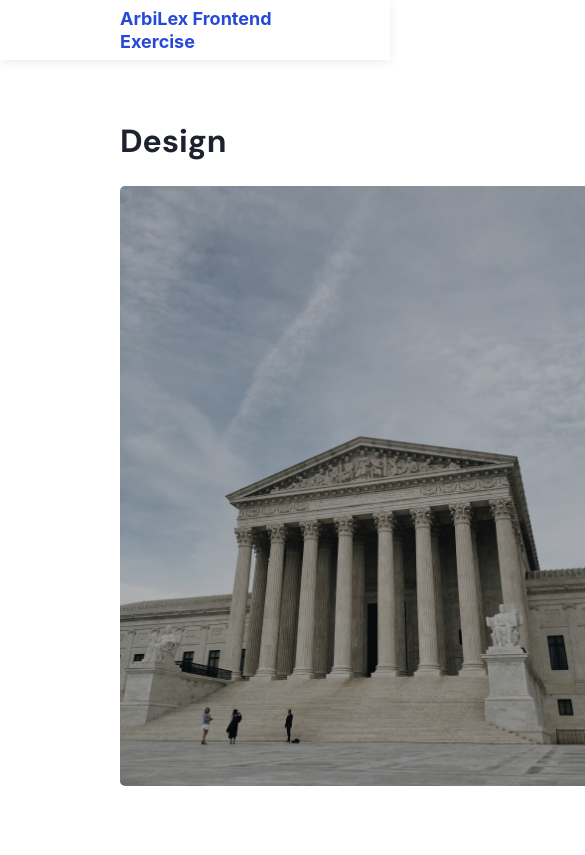
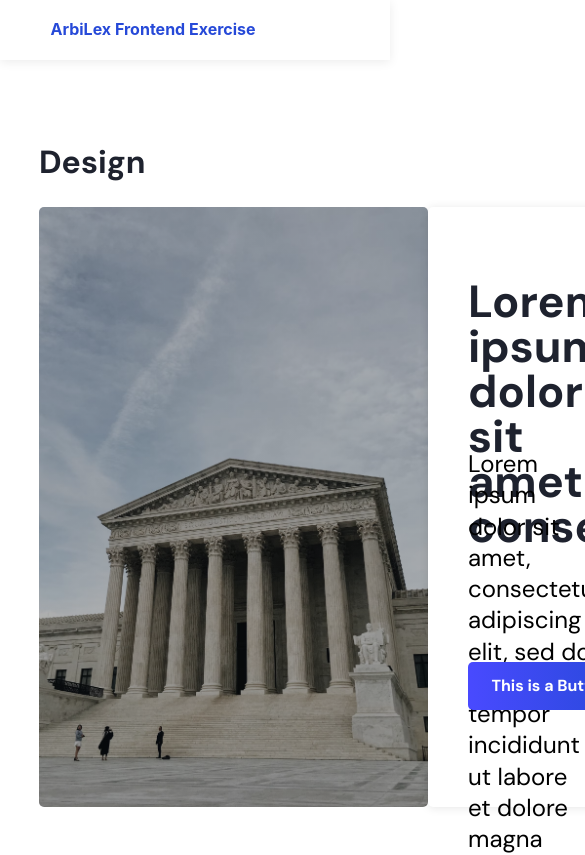
Before and after one commit to David7Mejia/figmaDesignChallenge, a React (Create React App) app: page / in a window 390 px wide. Shown: the top 855 px of the page, 585 px wide, since content can reach past the window. Built offline with nearby package versions, Linux system fonts and the light colour scheme.

Commit message:
responsiveness for design section

```diff
--- a/src/App.css
+++ b/src/App.css
@@ -1,4 +1,4 @@
 body{
-  margin: 0;
-  padding: 0;
+  width: 100%;
+  /* display: flex; */
 }
--- a/src/components/Content/Content.css
+++ b/src/components/Content/Content.css
@@ -1,17 +1,20 @@
 .main-content-holder{
-    margin: 60px 120px 0 120px;
-    height: 100vh;
-    width: 1200px;
+   display: flex;
+   padding-left: 10%;
+   padding-right: 10%;
+}
+
+.main-content{
+    width: 100%;
 }
 
 .section-title{
-    /* position: absolute; */
     height: 42px;
 
     font-family: 'DM Sans', sans-serif;
     font-style: normal;
     font-weight: 700;
-    font-size: 32px;
+    /* font-size: 32px; */
     line-height: 42px;
     color: #1E222E;
 }
@@ -20,3 +23,10 @@
     width: 105px;
     margin-bottom: 24px;
 }
+
+/* @media(max-width: 820px){
+    .main-content-holder{
+        padding-left: 0;
+        padding-right: 0;
+    }
+} */
--- a/src/components/Content/index.js
+++ b/src/components/Content/index.js
@@ -4,7 +4,11 @@ import './Content.css';
 const Content = () => {
   return (
     <div className='main-content-holder'>
+      <div className='main-content'>
       <Design />
+
+
+      </div>
     </div>
   );
 };
--- a/src/components/Design/Design.css
+++ b/src/components/Design/Design.css
@@ -1,17 +1,23 @@
 /*? Group 33 */
 .design-content {
   display: flex;
-  position: absolute;
-  height: 600px;
+  width: 100%;
+  /* position: absolute; */
+  /* flex-direction: column; */
+  /* ! */
+  height: 37.5rem;
 }
 
-.picture-overlay {
-  width: 488px;
-  background-color: rgba(0, 0, 0);
-  opacity: 10%;
+.design-section {
+  display: flex;
+  flex-direction: column;
+  margin-top: 60px;
 }
+
 .design-picture {
-  width: 488px;
+  width: 40.7%;
+  height: 100%;
+  min-width: 389px;
   background: linear-gradient(0deg, rgba(0, 0, 0, 0.3), rgba(0, 0, 0, 0.3)),
     url("../../sources/cathedral.avif");
   background-position: center;
@@ -21,7 +27,7 @@
 }
 
 .design-text {
-  width: 712px;
+  width: 59.3%;
   background: #ffffff;
   box-shadow: 0px 1px 10px rgba(0, 0, 0, 0.1);
   border-radius: 5px;
@@ -29,8 +35,12 @@
 
 .design-text-content {
   /* position: absolute; */
-  width: 652px;
-  height: 431px;
+  display: flex;
+  flex-direction: column;
+  justify-content: space-between;
+  width: auto;
+  /* ! */
+  height: 71.83%;
   margin: 72px 20px 97px 40px;
 }
 
@@ -38,38 +48,75 @@
   background: linear-gradient(266.33deg, #2649d8 0%, #494aff 99.63%);
   border-radius: 5px;
   width: 166px;
-  height: 48px;
+  height: 48px!important;
 
-  font-family: 'DM Sans', sans-serif;
+  font-family: "DM Sans", sans-serif;
   font-weight: 700;
   font-size: 16px;
   line-height: 20.83px;
   text-align: center;
 
-  color: #FFFFFF;
-  border:none;
+  color: #ffffff;
+  border: none;
+  top: 0;
+  /* margin-top: 16.70%; */
+}
+
+.lorem-ipsum {
+  height: 42px;
+  margin-top: 0;
+  margin-bottom: 0;
+  font-family: "DM Sans", sans-serif;
+  font-style: normal;
+  font-weight: 700;
+  /* line-height: 42px; */
+  color: #1e222e;
+  font-size: 48px;
 
 }
 
 #design-small-text {
-  width: 652px;
-  height: 155px;
+  /* ! */
+  width: 99%;
+  height: 35.96%;
   font-family: "DM Sans", sans-serif;
   font-style: normal;
   font-weight: 400;
   font-size: 24px;
   line-height: 31.25px;
   color: #000000;
+  margin-top: 7.42%;
 }
 
 #design-big-text {
-  /* position: absolute; */
-  /* top: 72px; */
-  font-size: 48px;
-  /* margin: 0!important; */
-  /* margin: 72px 0 32px 40px; */
-  /* margin-left: 40px; */
-  line-height: 62px;
-  width: 570px;
+  /* ! */
+  line-height: 3.9rem;
+  width: 80%;
   height: 124px;
 }
+
+@media (max-width: 1454px) {
+  #design-big-text{
+    line-height: 100%;
+    font-size: 45px;
+  }
+  #design-small-text {
+    /* line-height: 100%; */
+    /* font-size: 25px; */
+  }
+}
+
+@media(max-width: 530px){
+  .design-picture{
+    width: 100%;
+  }
+}
+
+@media(min-width: 820px && max-width: 1130px){
+    .design-picture{
+    width: 100%;
+  }
+}
+
+
+/* 1190 make another media for small text */
--- a/src/components/Design/index.js
+++ b/src/components/Design/index.js
@@ -3,7 +3,7 @@ import '../Content/Content.css';
 
 const Design = () => {
   return (
-    <div>
+    <div className="design-section">
       <h1 className="section-title" id="design-title">
         Design
       </h1>
@@ -11,14 +11,16 @@ const Design = () => {
         <div className="design-picture"></div>
         <div className="design-text">
           <div className="design-text-content">
-            <p className='section-title' id='design-big-text'>Lorem ipsum dolor sit amet consectetur.</p>
-            <p id='design-small-text'>
-            Lorem ipsum dolor sit amet, consectetur adipiscing elit, sed do
-            eiusmod tempor incididunt ut labore et dolore magna aliqua. Diam ut
-            venenatis tellus in metus vulputate. Urna nec tincidunt praesent
-            semper feugiat nibh sed pulvinar.
+              <p className="lorem-ipsum" id="design-big-text">
+                Lorem ipsum dolor sit amet consectetur.
+              </p>
+            <p id="design-small-text">
+              Lorem ipsum dolor sit amet, consectetur adipiscing elit, sed do
+              eiusmod tempor incididunt ut labore et dolore magna aliqua. Diam
+              ut venenatis tellus in metus vulputate. Urna nec tincidunt
+              praesent semper feugiat nibh sed pulvinar.
             </p>
-            <button className='design-button'>This is a Button</button>
+            <button className="design-button">This is a Button</button>
           </div>
         </div>
       </div>
--- a/src/components/Header/Header.css
+++ b/src/components/Header/Header.css
@@ -18,12 +18,12 @@
   position: absolute;
   width: 228px;
   height: 23px;
-  left: 120px;
+  left: 10%;
   top: 0;
   bottom: 0;
   line-height: 23px;
   font-weight: 700;
-  font-size: 18px;
+  /* font-size: 18px; */
 
   color: #2649d8;
 }
--- a/src/index.css
+++ b/src/index.css
@@ -1,4 +1,5 @@
 body {
+  /* display: flex; */
   margin: 0;
   font-family: -apple-system, BlinkMacSystemFont, 'Segoe UI', 'Roboto', 'Oxygen',
     'Ubuntu', 'Cantarell', 'Fira Sans', 'Droid Sans', 'Helvetica Neue',
```
